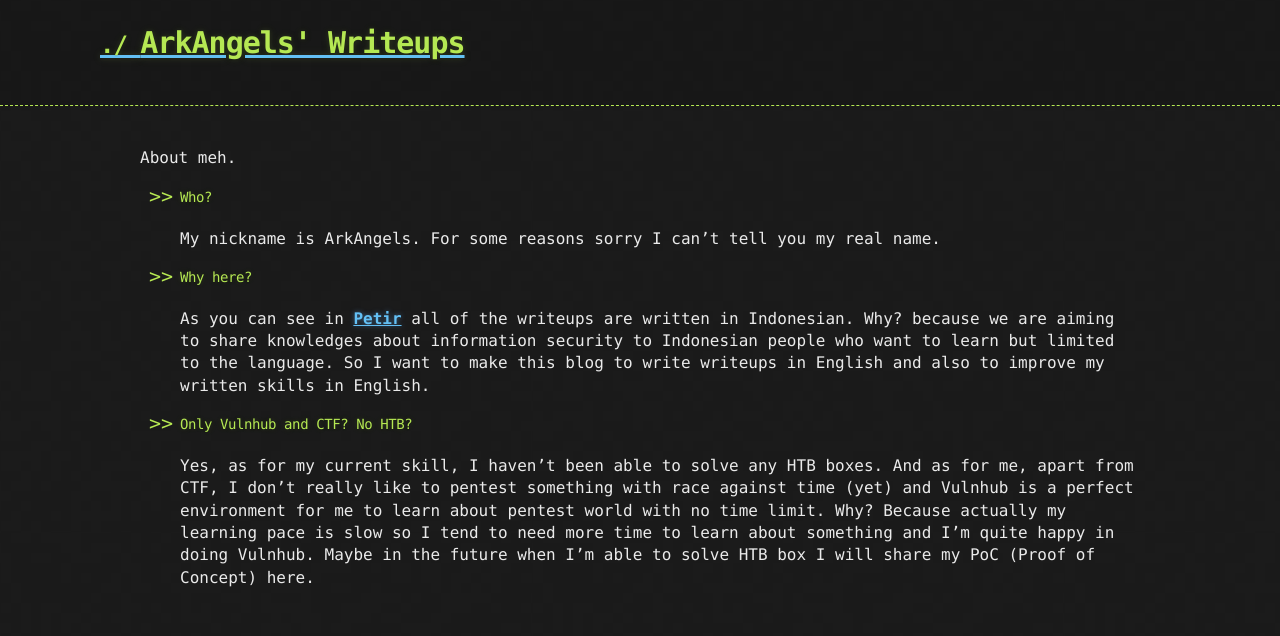
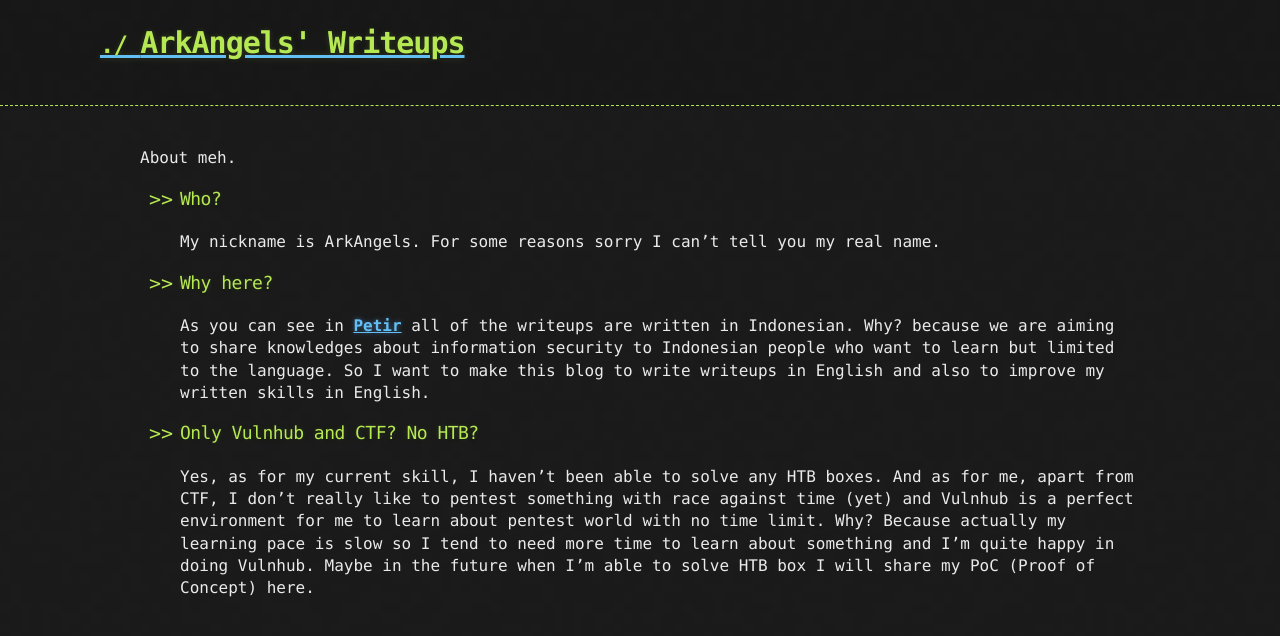
Before and after one commit to ArkAngels/ArkAngels.github.io, a Jekyll site: the page built from about/index.md, in a window 1280 px wide. Shown: the top 636 px of the page. Built offline with Jekyll 4.4.1, drawn with Linux system fonts in a browser that asks for light colours; the repository's description, which GitHub fills in, is left out.

```diff
--- a/about/index.md
+++ b/about/index.md
@@ -4,9 +4,9 @@ title: About
 ---
 About meh.
 
-* #### Who?
+* ### Who?
   My nickname is ArkAngels. For some reasons sorry I can't tell you my real name.
-* #### Why here?
+* ### Why here?
   As you can see in **[Petir](https://petircysec.com)** all of the writeups are written in Indonesian. Why? because we are aiming to share knowledges about information security to Indonesian people who want to learn but limited to the language. So I want to make this blog to write writeups in English and also to improve my written skills in English.
-* #### Only Vulnhub and CTF? No HTB?
+* ### Only Vulnhub and CTF? No HTB?
   Yes, as for my current skill, I haven't been able to solve any HTB boxes. And as for me, apart from CTF, I don't really like to pentest something with race against time (yet) and Vulnhub is a perfect environment for me to learn about pentest world with no time limit. Why? Because actually my learning pace is slow so I tend to need more time to learn about something and I'm quite happy in doing Vulnhub. Maybe in the future when I'm able to solve HTB box I will share my PoC (Proof of Concept) here.
```
